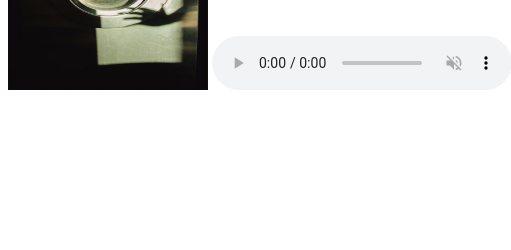
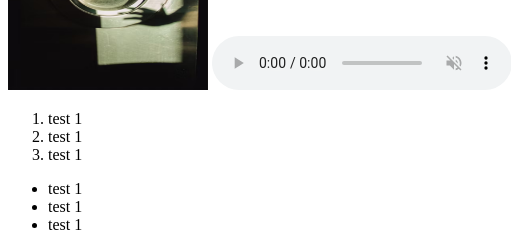
Before and after one commit to Ajwa777/Lecture-2-TEXT-FORMATTING-TAGS-images-AUDIO-VIDEO-, a plain HTML site: page index.html in a window 1280 px wide. Shown: the part 951-1201 px from the top of the page, 0-511 px from the left. Before the commit the page ends 1053 px from the top, so only its background shows below. Drawn offline with Linux system fonts and the light colour scheme.

Commit message:
Add files via upload

```diff
--- a/index.html
+++ b/index.html
@@ -62,5 +62,20 @@
 <video src=""  controls autoplay muted ></video>
 
 
+
+<ol>
+    <li>test 1</li>
+    <li>test 1</li>
+    <li>test 1</li>
+</ol>
+
+<ul>
+    <li>test 1</li>
+    <li>test 1</li>
+    <li>test 1</li>
+
+</ul>
+
+
 </body>
 </html>
```
